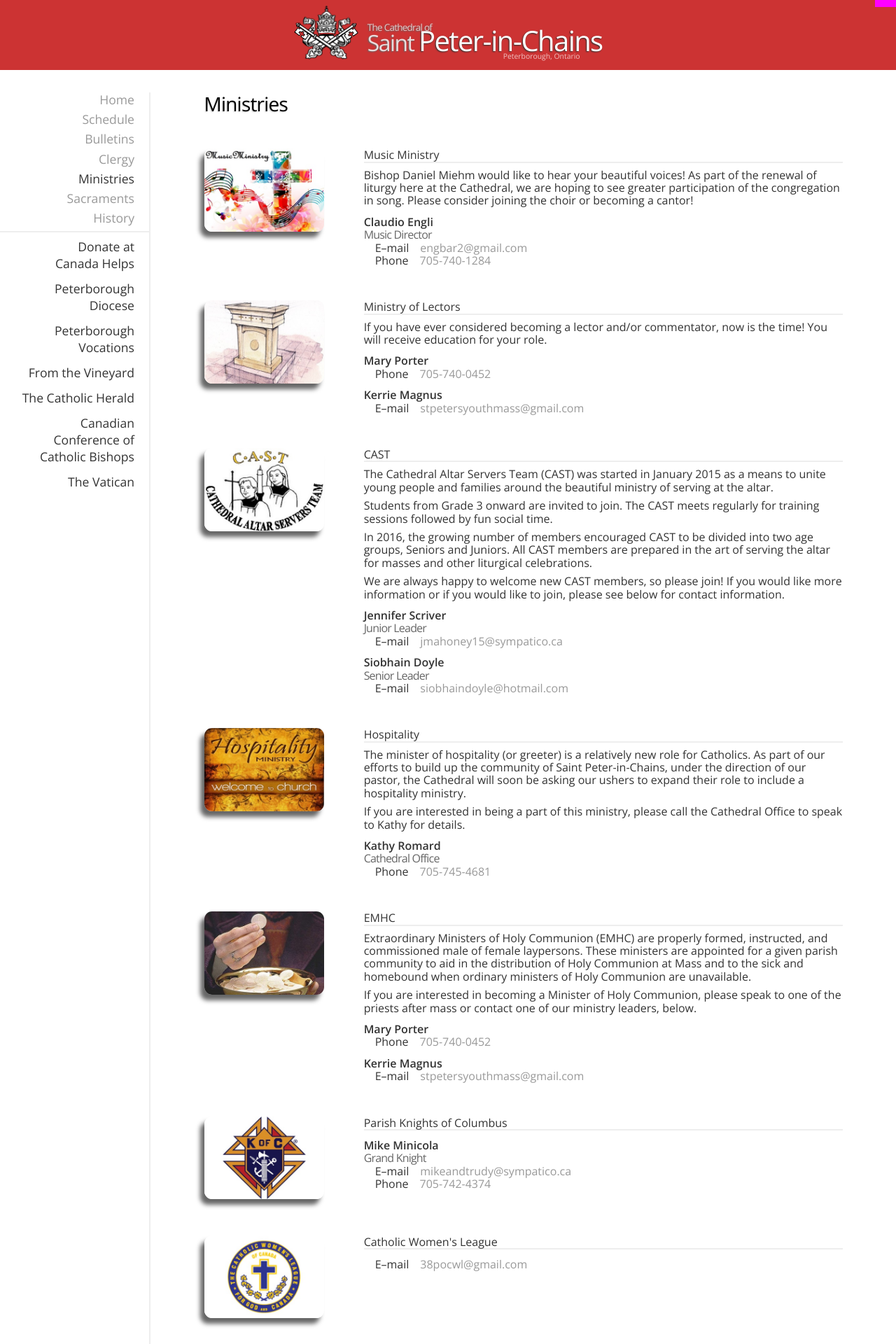
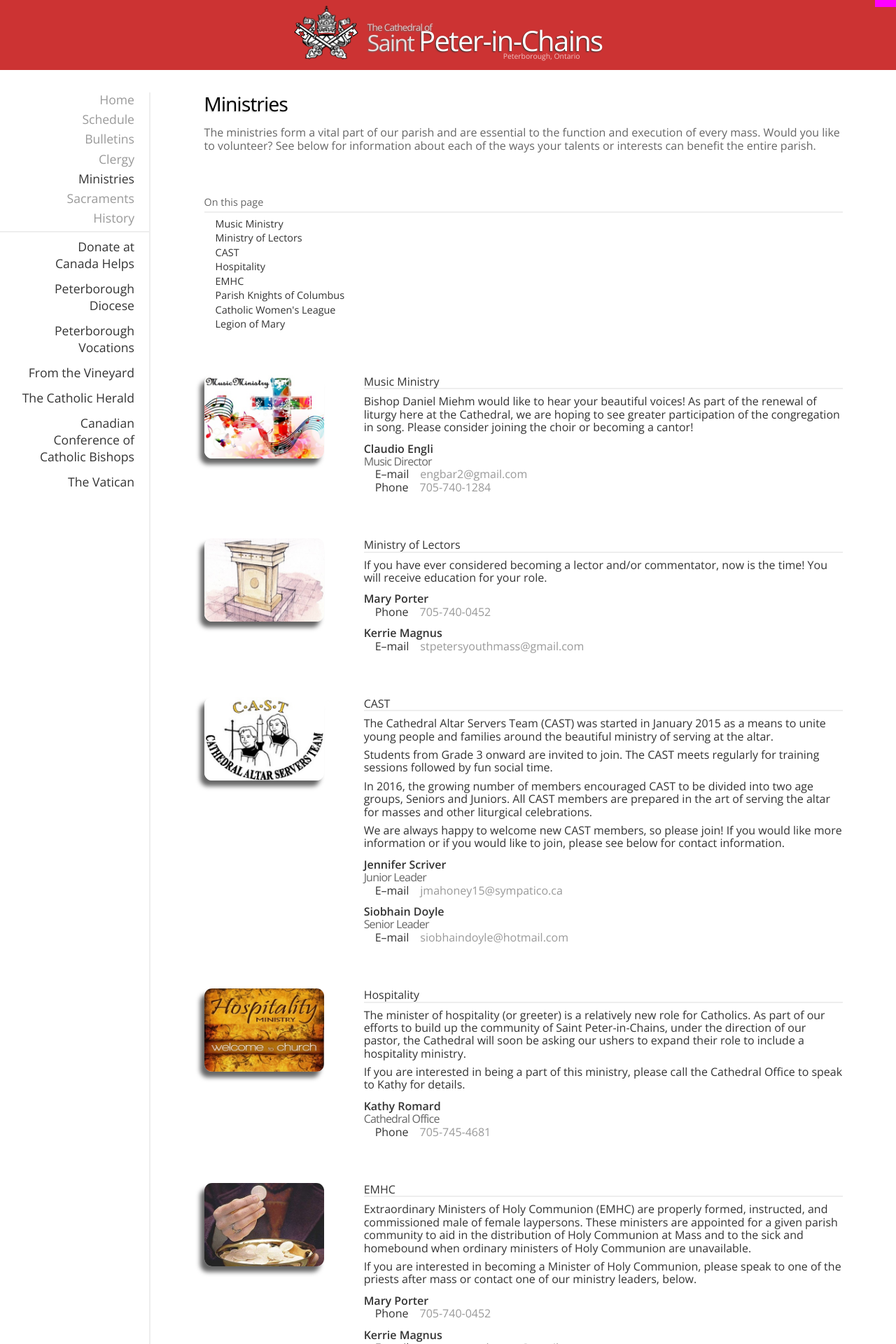
Before and after one commit to stpeterinchains/stpeterinchains.github.io, a Jekyll site: the page built from ministries.html, in a window 1280 px wide. Shown: the top 1920 px of the page at 70% size. Built offline with Jekyll 4.4.1, drawn with Linux system fonts in a browser that asks for light colours; nearby versions of some CDN libraries.

Commit message:
Added descriptive text, section links to ministries

```diff
--- a/_data/ministries.yml
+++ b/_data/ministries.yml
@@ -1,12 +1,17 @@
 ---
 
 title: Ministries
-descriptive:
+descriptive: >
+  The ministries form a vital part of our parish and are essential to
+  the function and execution of every mass. Would you like to volunteer?
+  See below for information about each of the ways your talents or
+  interests can benefit the entire parish.
 
 ministries:
 
   -
     title: Music Ministry
+    anchor: music
     descriptive: >
       Bishop Daniel Miehm would like to hear your beautiful voices! As part of
       the renewal of liturgy here at the Cathedral, we are hoping to see
@@ -22,10 +27,11 @@
 
   -
     title: Ministry of Lectors
+    anchor: lectors
     descriptive: >
       If you have ever considered becoming a lector and/or commentator, now is
       the time! You will receive education for your role.
-    image: lector.jpg
+    image: lectors.jpg
     contacts:
       -
         name: Mary Porter
@@ -36,6 +42,7 @@
 
   -
     title: CAST
+    anchor: cast
     descriptive: |
       The Cathedral Altar Servers Team (CAST) was started in January 2015 as a
       means to unite young people and families around the beautiful ministry of
@@ -67,6 +74,7 @@
 
   -
     title: Hospitality
+    anchor: hospitality
     descriptive: |
       The minister of hospitality (or greeter) is a relatively new role for
       Catholics. As part of our efforts to build up the community of
@@ -85,6 +93,7 @@
 
   -
     title: EMHC
+    anchor: emhc
     descriptive: |
       Extraordinary Ministers of Holy Communion (EMHC) are properly
       formed, instructed, and commissioned male of female laypersons. These
@@ -106,6 +115,7 @@
 
   -
     title: Parish Knights of Columbus
+    anchor: koc
     descriptive:
     image: koc.jpg
     contacts:
@@ -117,6 +127,7 @@
 
   -
     title: Catholic Women's League
+    anchor: cwl
     descriptive:
     image: cwl.jpg
     contacts:
@@ -125,6 +136,7 @@
 
   -
     title: Legion of Mary
+    anchor: lom
     descriptive:
     image: lom.png
     contacts:
--- a/ministries.html
+++ b/ministries.html
@@ -16,7 +16,12 @@
 <section id="ministries" class="page-container">
   <h1 class="page-title">{{ ministries.title }}</h1>
   <p class="page-descriptive">{{ ministries.descriptive }}</p>
-
+  <div id="ministries-links">
+    <div id="ministries-links-heading">On this page</div>
+    {% for ministry in ministries.ministries %}
+    <div class="ministries-links-link"><a href="#ministry-{{ ministry.anchor }}">{{ ministry.title }}</a></div>
+    {% endfor %}
+  </div>
   {% for ministry in ministries.ministries %}
   <section class="ministries-ministry">
     <div class="pure-g">
--- a/styles/pages.scss
+++ b/styles/pages.scss
@@ -379,7 +379,23 @@
 
 /*** PAGE: MINISTRIES ***/
 
-section.ministries-ministry { margin-top: 3rem; }
+#ministries-links {
+  margin: 4rem 0;
+  font-weight: 300; font-size: 0.9rem;
+}
+
+#ministries-links-heading {
+  margin-bottom: 0.5rem; padding-bottom: 0.25rem;
+  border-bottom: 2px solid #eee;
+  color: #666;
+}
+
+div.ministries-links-link { margin: 0 0 0.25rem 1rem; }
+div.ministries-links-link > a { text-decoration: none; color: #333; }
+div.ministries-links-link > a:last-of-type { padding-right: 0; }
+div.ministries-links-link > a:hover { color: skyblue; }
+
+section.ministries-ministry { margin-top: 4rem; }
 
 section.ministries-ministry > div.pure-g > div { box-sizing: border-box; }
 
```
Also changed, not shown: images/ministries/lectors.jpg (renamed from images/ministries/lector.jpg).
